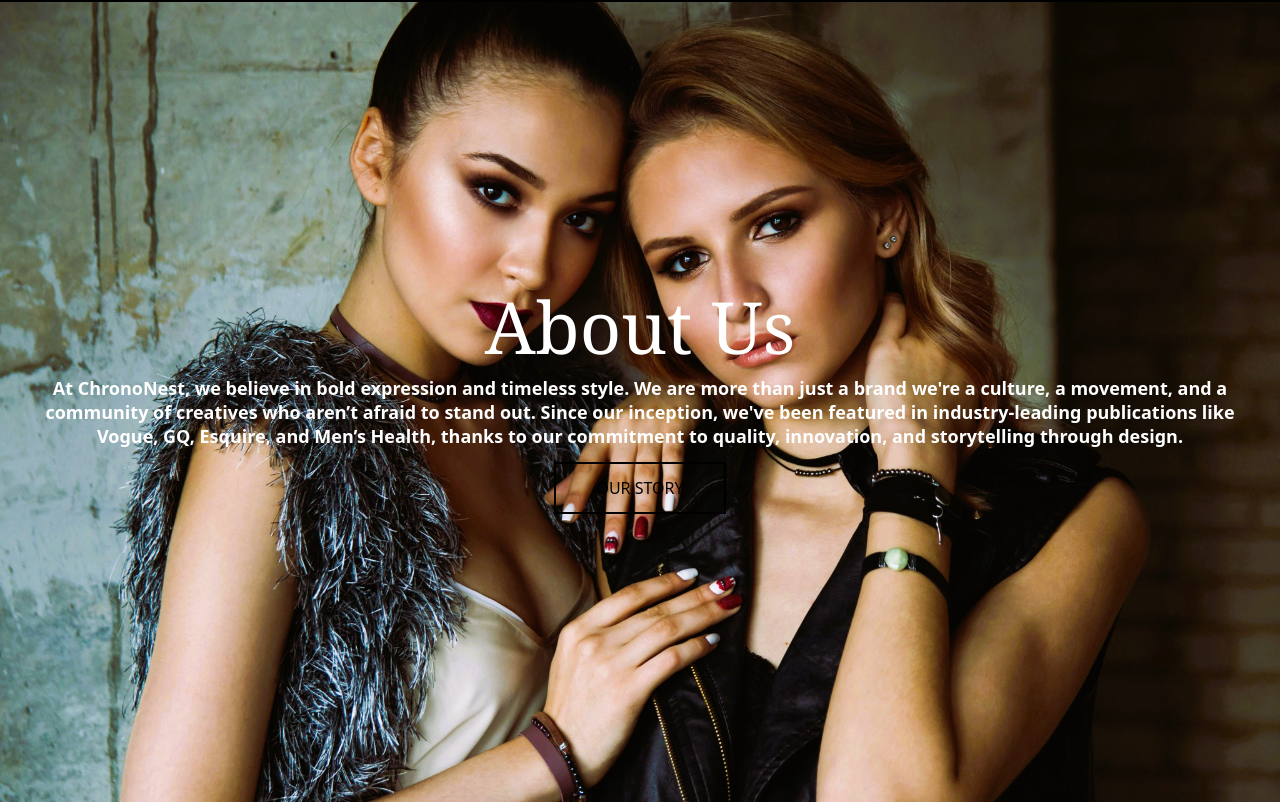
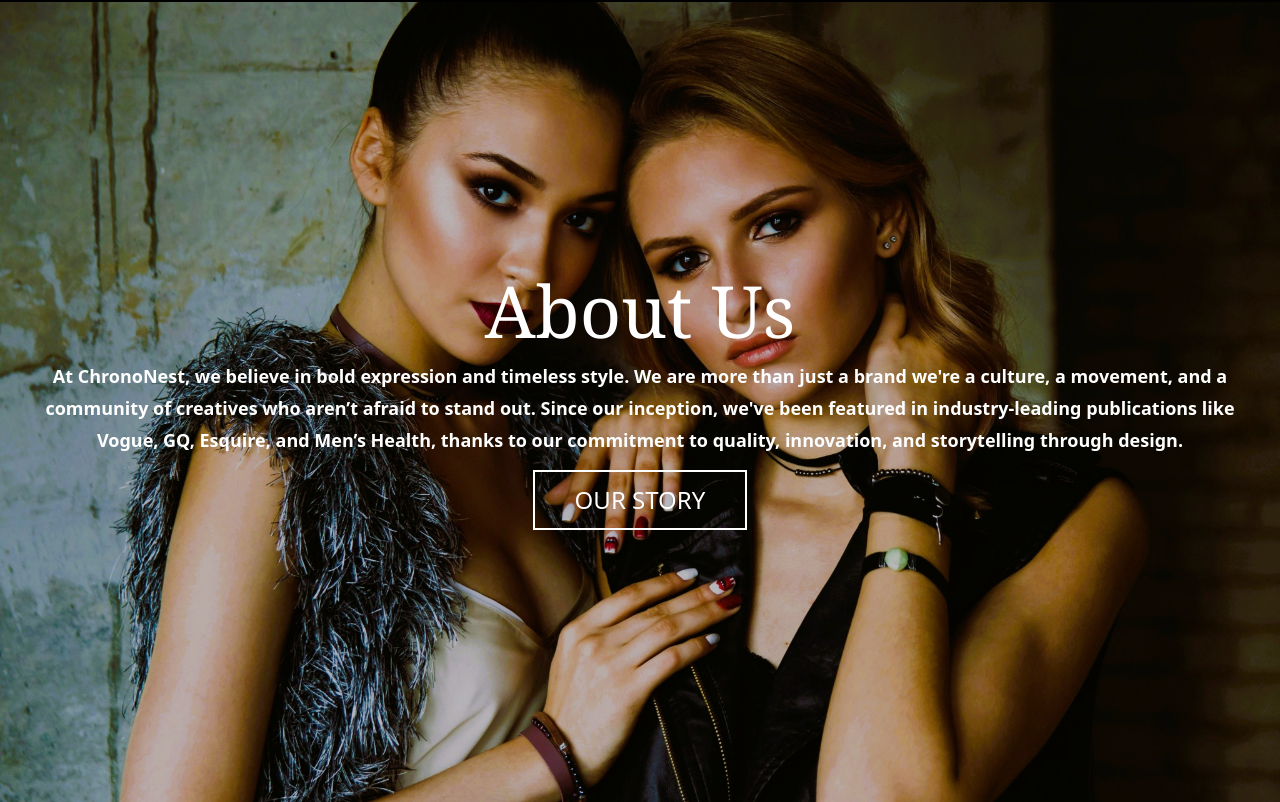
Before and after one commit to SamuelAdom/ChronoNest, a React (Vite) app: page / in a window 1280 px wide. Shown: the part 7144-7946 px from the top of the page. Built offline with nearby package versions, Linux system fonts and the light colour scheme.

Commit message:
About component added

```diff
--- a/src/Components/About.jsx
+++ b/src/Components/About.jsx
@@ -9,7 +9,7 @@
     >
       <div className="flex flex-col justify-center items-center h-screen space-y-3.5">
         <h1 className="text-white text-4xl md:text-7xl font-serif">About Us</h1>
-        <p className="text-white  sm:text-lg text-md leading-6 font-bold text-center  lg:w-300">
+        <p className="text-white md:text-2xl md:leading-8  lg:text-lg text-md leading-6 font-bold text-center md:w-200 lg:w-300">
           At ChronoNest, we believe in bold expression and timeless style. We
           are more than just a brand we're a culture, a movement, and a
           community of creatives who aren’t afraid to stand out. Since our
@@ -17,7 +17,7 @@
           Vogue, GQ, Esquire, and Men’s Health, thanks to our commitment to
           quality, innovation, and storytelling through design.
         </p>
-        <button className="bg-transparent text-black border-2 border-black px-10 py-3 hover:border-3 cursor-pointer" >OUR STORY</button>
+        <button className="bg-transparent sm:text-2xl text-white border-2 border-white px-10 py-3 lg:hover:border-3 cursor-pointer" >OUR STORY</button>
       </div>
     </div>
   );
```
Also changed, not shown: src/assets/About_Background.jpg.
